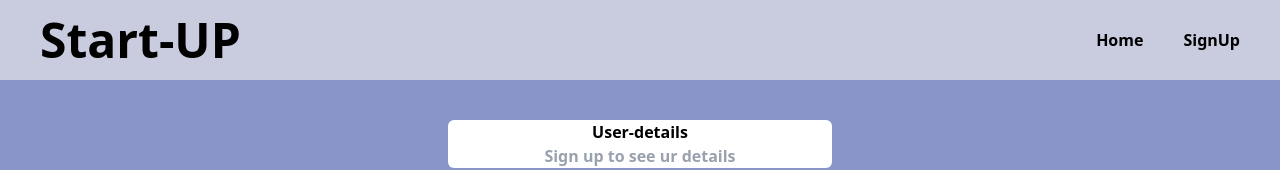
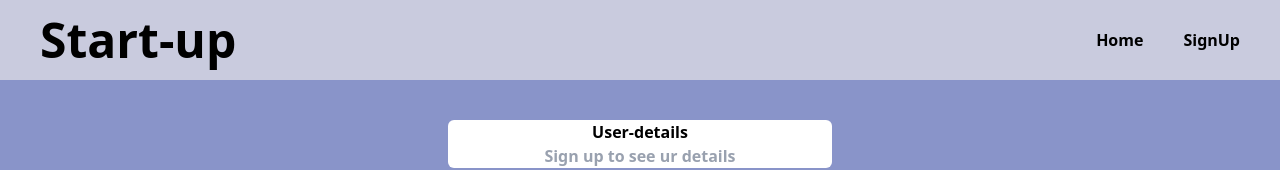
Before and after one commit to rethish2006sm/Signinup, a React app in the folder frontend/: page / in a window 1280 px wide. Shown: the top 170 px of the page. Built offline with nearby package versions, Linux system fonts and the light colour scheme; the HTML template or start-up script is replaced by a standard one.

Commit message:
Fix typo in company name from 'Start-UP' to 'Start-up'

```diff
--- a/frontend/src/components/Homenull.jsx
+++ b/frontend/src/components/Homenull.jsx
@@ -12,7 +12,7 @@ const Homenull = () => {
 
           {/* Logo */}
           <div className="text-5xl font-bold">
-            Start-UP
+            Start-up
           </div>
 
           {/* Menu */}
```
